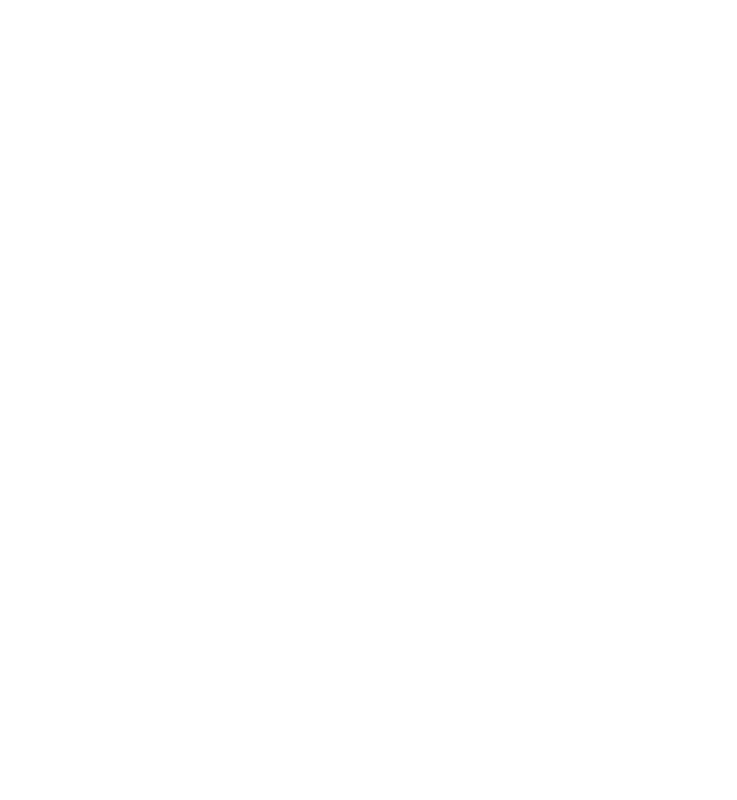
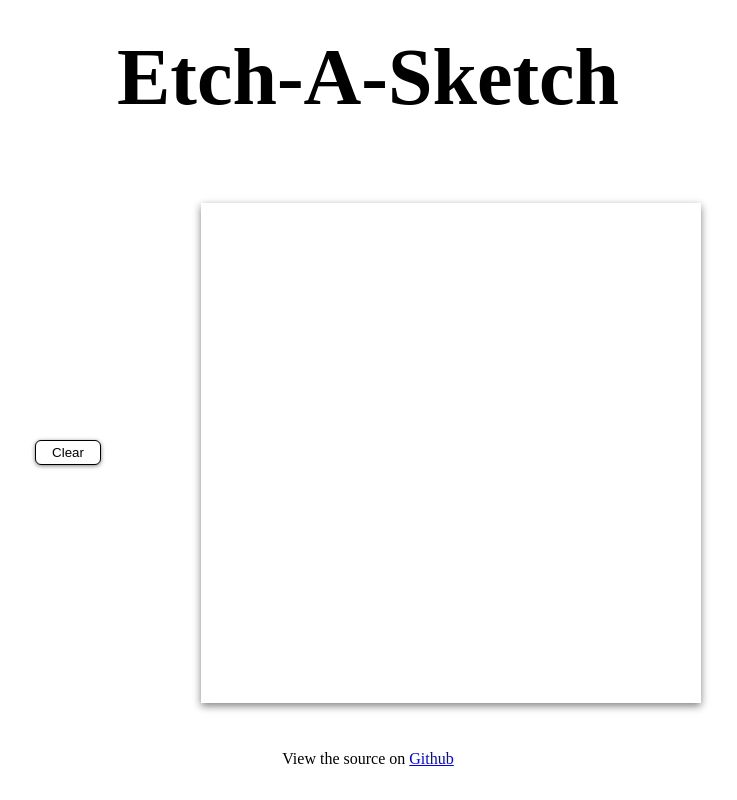
Before and after one commit to edgeboy47/odin-etch-a-sketch, a plain HTML site: page index.html in a window 1280 px wide. Shown: the whole page, without its empty margins (272-1009 px from the left). Drawn offline with Linux system fonts and the light colour scheme.

Commit message:
Basic version working

```diff
--- a/index.html
+++ b/index.html
@@ -1,14 +1,28 @@
 <!DOCTYPE html>
 <html lang="en">
-<head>
-    <meta charset="UTF-8">
-    <meta http-equiv="X-UA-Compatible" content="IE=edge">
-    <meta name="viewport" content="width=device-width, initial-scale=1.0">
-    <link rel="stylesheet" href="style.css">
-    <script src="index.js" defer></script>
+  <head>
+    <meta charset="UTF-8" />
+    <meta http-equiv="X-UA-Compatible" content="IE=edge" />
+    <meta name="viewport" content="width=device-width, initial-scale=1.0" />
+    <link rel="stylesheet" href="style.css" />
     <title>Etch-A-Sketch</title>
-</head>
-<body>
-
-</body>
+  </head>
+  <body>
+    <header>
+      <h1>Etch-A-Sketch</h1>
+    </header>
+    <main>
+      <div class="controls">
+        <button class="clear">Clear</button>
+      </div>
+      <div class="grid"></div>
+    </main>
+    <footer>
+      View the source on
+      <a href="https://github.com/edgeboy47/odin-etch-a-sketch" class="github"
+        >Github</a
+      >
+    </footer>
+  </body>
+  <script src="index.js"></script>
 </html>
--- a/index.js
+++ b/index.js
@@ -0,0 +1,43 @@
+const GRID_WIDTH = 500;
+let isMouseDown = false;
+
+function main() {
+
+  document.body.onmousedown = () => isMouseDown = true;
+  document.body.onmouseup = () => isMouseDown = false;
+
+  const grid = document.querySelector("div.grid");
+  let numRows = 16;
+
+  createGrid(grid, numRows);
+
+  document.querySelector("button.clear").addEventListener("click", () => {
+    grid.innerHTML = "";
+    createGrid(grid, numRows);
+  });
+}
+
+// Generate square grid with given numRows
+function createGrid(grid, numRows) {
+  // Create numRows of rows
+  for (let i = 0; i < numRows; i++) {
+    const row = document.createElement("div");
+    row.classList.add("row");
+    // For each row, fill with squares
+    for (let j = 0; j < numRows; j++) {
+      const square = document.createElement("div");
+      square.classList.add("square");
+      square.style.height = `${GRID_WIDTH / numRows}px`;
+      square.style.width = `${GRID_WIDTH / numRows}px`;
+      square.onmousedown = () => isMouseDown = true;
+      square.onmouseup = () => isMouseDown = false;
+      square.addEventListener("mouseover", (event) => {
+        if(isMouseDown) event.target.style.backgroundColor = "black";
+      });
+      row.append(square);
+    }
+    grid.append(row);
+  }
+}
+
+main();
--- a/style.css
+++ b/style.css
@@ -0,0 +1,63 @@
+* {
+  margin: 0;
+  padding: 0;
+  box-sizing: border-box;
+}
+
+body {
+  display: flex;
+  flex-direction: column;
+  align-items: center;
+  height: 100vh;
+}
+
+/* HEADER */
+
+header {
+  font-size: 40px;
+  margin: 32px auto;
+}
+
+/* MAIN */
+
+main {
+  justify-self: start;
+  flex: 1;
+  display: flex;
+  justify-content: start;
+  align-items: center;
+  margin: 0 auto;
+  gap: 100px;
+  /* margin-top: -300px; */
+}
+
+.grid {
+  width: 500px;
+  height: 500px;
+  box-shadow: 0px 3px 8px grey;
+}
+
+.row {
+  display: flex;
+}
+
+button {
+  width: 100%;
+  border: 1px solid black;
+  background-color: white;
+  border-radius: 6px;
+  padding: 4px 16px;
+  transition: 100ms ease-in-out;
+  box-shadow: 0px 1px 4px grey;
+}
+
+button:hover {
+  transform: scale(1.1);
+}
+
+/* FOOTER */
+
+footer {
+  text-align: center;
+  height: 50px;
+}
```
Also changed, not shown: 1 other file.
